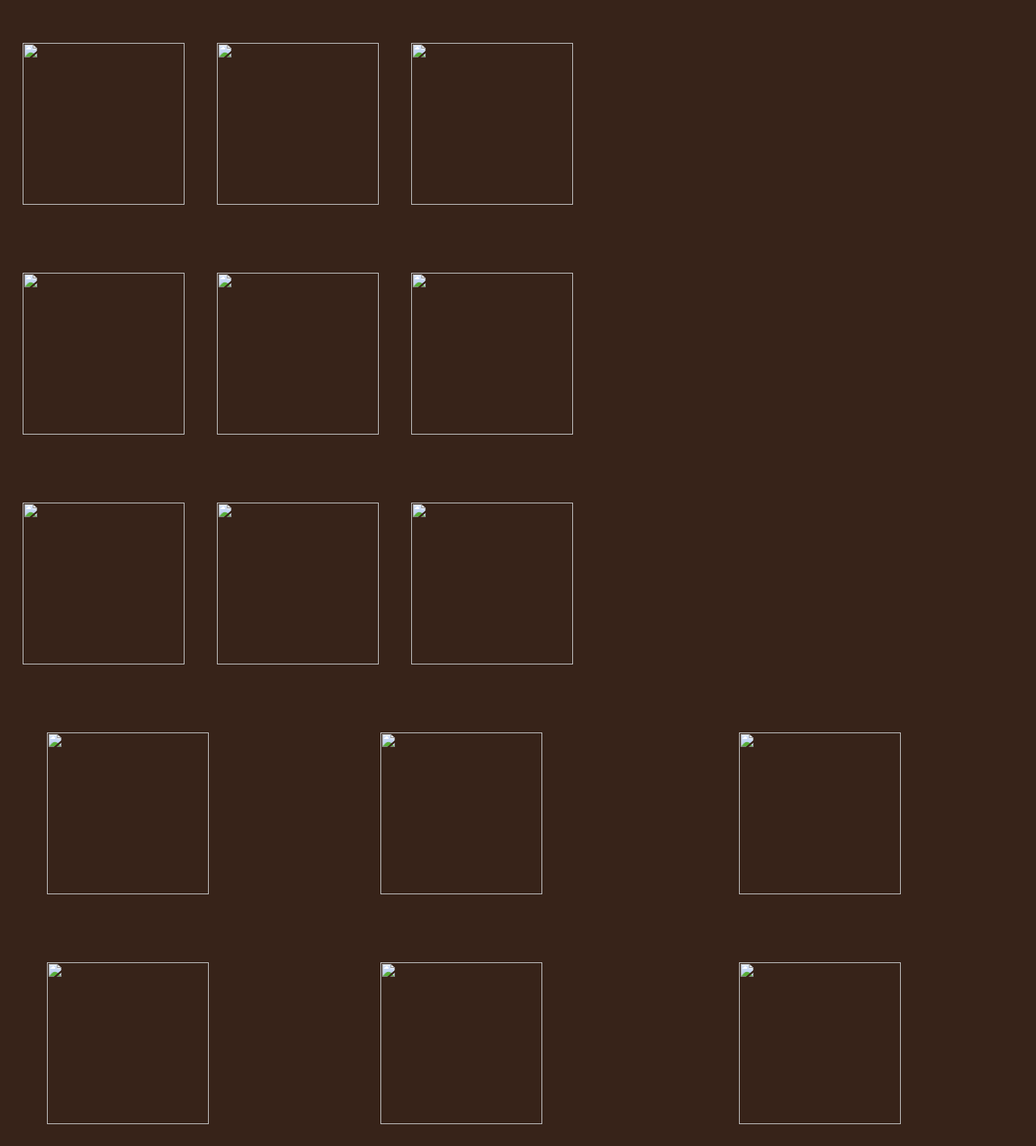
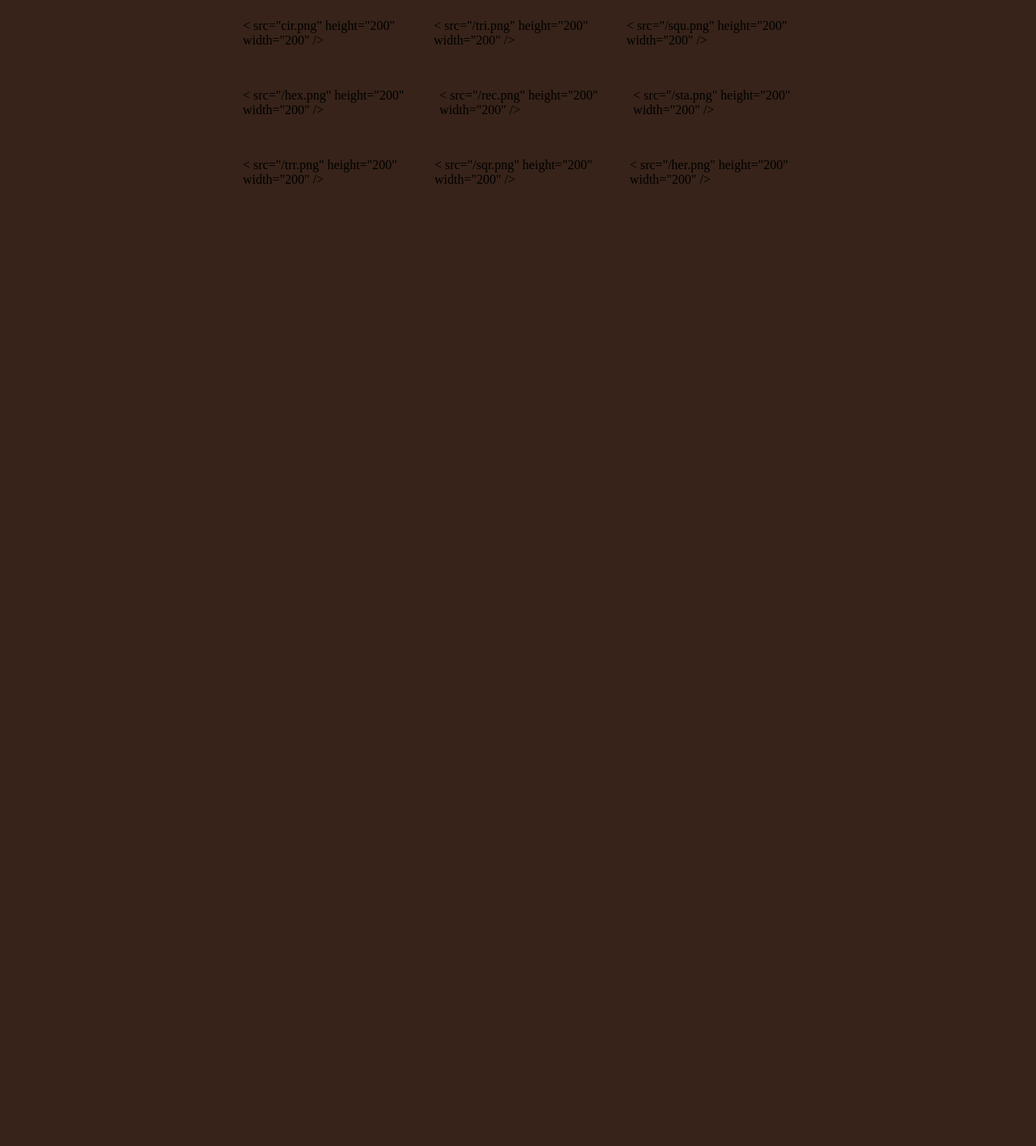
Before and after one commit to Vexizzz/test, a plain HTML site: page index.html in a window 1280 px wide. Shown: the part 7-1423 px from the top of the page at 81% size. After the commit the page ends 800 px from the top, so only its background shows below. Drawn offline with Linux system fonts and the light colour scheme.

Commit message:
Update index.html

```diff
--- a/index.html
+++ b/index.html
@@ -1,94 +1,47 @@
 <!DOCTYPE html>
-<html>
+<html lang="en">
 
+<head>
+    <meta charset="UTF-8">
+    <meta name="viewport" content="width=device-width, initial-scale=1.0">
+    <title>Icon Template Square</title>
     <style>
         body {
             background-color: #372319;
         }
 
-    <head>
-    <title>Icon Template Square</title>
-        <style>
-            .row{
-                width:720px;
-                margin: 10px auto 10px auto ;
+        .row {
+            width: 720px;
+            margin: 10px auto;
         }
+
         .image-container {
             display: table-cell;
             vertical-align: middle;
-                padding:20px;
+            padding: 20px;
         }
     </style>
 </head>
 
 <body>
 
+    <!-- 3x3 Grid Layout of Images -->
     <div class="row">
-            <div class="image-container"><img src="img/cir.png" height="200" width="200"/></div>
-            <div class="image-container"><img src="img/tri.png" height="200" width="200"/></div>
-            <div class="image-container"><img src="img/squ.png" height="200" width="200"/></div>
+        <div class="image-container">< src="cir.png" height="200" width="200" /></div>
+        <div class="image-container">< src="/tri.png" height="200" width="200" /></div>
+        <div class="image-container">< src="/squ.png" height="200" width="200" /></div>
     </div>
 
     <div class="row">
-            <div class="image-container"><img src="img/hex.png" height="200" width="200"/></div>
-            <div class="image-container"><img src="img/rec.png" height="200" width="200"/></div>
-            <div class="image-container"><img src="img/sta.png" height="200" width="200"/></div>
+        <div class="image-container">< src="/hex.png" height="200" width="200" /></div>
+        <div class="image-container">< src="/rec.png" height="200" width="200" /></div>
+        <div class="image-container">< src="/sta.png" height="200" width="200" /></div>
     </div>
 
     <div class="row">
-            <div class="image-container"><img src="img/trr.png" height="200" width="200"/></div>
-            <div class="image-container"><img src="img/sqr.png" height="200" width="200"/></div>
-            <div class="image-container"><img src="img/her.png" height="200" width="200"/></div>
-        </div>
-
-    </body>
-
-    <head>
-        <title>Icon Template Percentage</title>
-        <style>
-            .row{
-                margin-top:40px;
-            }
-            .left-column{
-                float:left;
-                width:30%;
-                margin-left:30px;
-            }
-            .center-column{
-                width:30%;
-                margin:auto;
-            }
-            .right-column{
-                float:right;
-                width:30%;
-                margin:auto;
-            }
-            .image-container{
-                display: table-cell;
-                vertical-align: middle;
-                margin: auto;
-            }
-        </style>
-    </head>
-
-    <body>
-
-        <div class="row">
-            <div class="left-column"><div class="image-container"><img src="img/cir.png" height="200" width="200"/></div></div>
-            <div class="right-column"><div class="image-container"><img src="img/tri.png" height="200" width="200"/></div></div>
-            <div class="center-column"><div class="image-container"><img src="img/squ.png" height="200" width="200"/></div></div>
-        </div>
-
-        <div class="row">
-            <div class="left-column"><div class="image-container"><img src="img/hex.png" height="200" width="200"/></div></div>
-            <div class="right-column"><div class="image-container"><img src="img/rec.png" height="200" width="200"/></div></div>
-            <div class="center-column"><div class="image-container"><img src="img/sta.png" height="200" width="200"/></div></div>
-        </div>
-
-        <div class="row">
-            <div class="left-column"><div class="image-container"><img src="img/trr.png" height="200" width="200"/></div></div>
-            <div class="right-column"><div class="image-container"><img src="img/sqr.png" height="200" width="200"/></div></div>
-            <div class="center-column"><div class="image-container"><img src="img/her.png" height="200" width="200"/></div></div>
+        <div class="image-container">< src="/trr.png" height="200" width="200" /></div>
+        <div class="image-container">< src="/sqr.png" height="200" width="200" /></div>
+        <div class="image-container">< src="/her.png" height="200" width="200" /></div>
     </div>
 
 </body>
```
Lines whose indentation alone changed are shown as unchanged.
